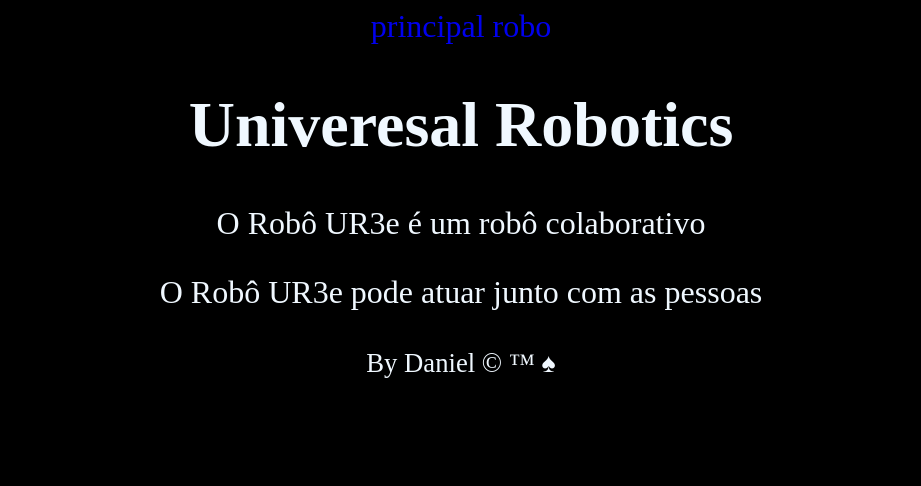
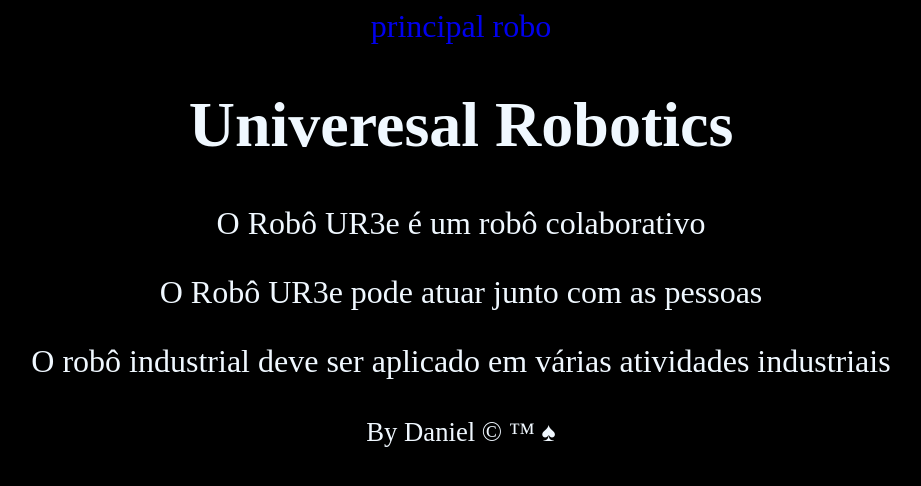
Before and after one commit to danielcamarini/teste-cyber04, a plain HTML site: page index.html in a window 1280 px wide. Shown: the whole page, without its empty margins (179-1100 px from the left). Drawn offline with Linux system fonts and the light colour scheme.

Commit message:
segunda versão

```diff
--- a/index.html
+++ b/index.html
@@ -17,6 +17,7 @@
         <h1>Univeresal Robotics</h1>
         <p>O Robô UR3e é um robô colaborativo</p>
         <p>O Robô UR3e pode atuar junto com as pessoas</p>
+        <p> O robô industrial deve ser aplicado em várias atividades industriais</p>
     </main>
     <footer>
         <small>By Daniel &copy; &trade; &spades;</small>
```
